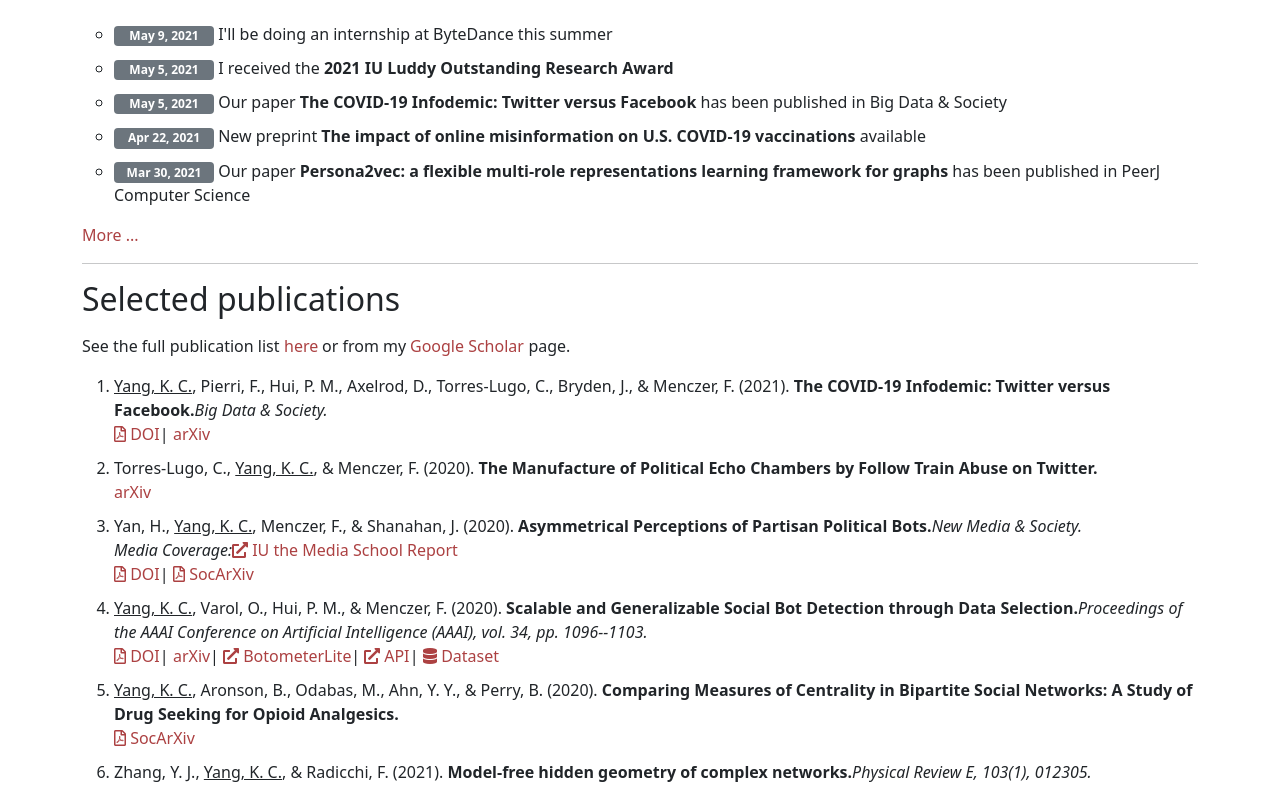
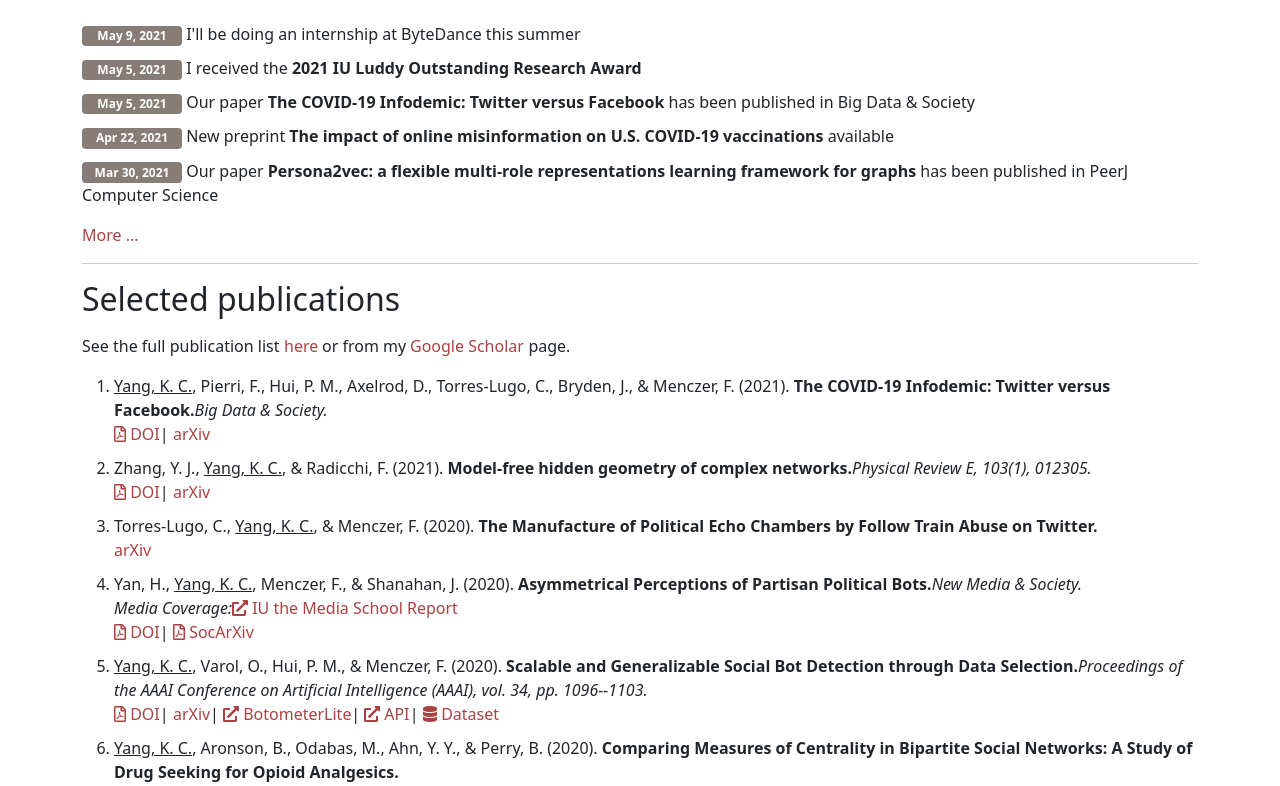
Before and after one commit to KaichengYang/homepage, a Vue app: page / in a window 1280 px wide. Shown: the part 504-1290 px from the top of the page. Built offline with nearby package versions, Linux system fonts and the light colour scheme; some icons are missing.

Commit message:
refactor the pub list

```diff
--- a/src/components/News.vue
+++ b/src/components/News.vue
@@ -1,9 +1,9 @@
 <template>
     <!-- news -->
     <div id="newslist">
-        <ul class="mt-3">
+        <ul class="mt-3" style="padding-left: 0">
             <li v-for="news in news_to_show">
-                <span class="badge bg-secondary" style="display:inline-block; width:100px">{{ news.date }}</span> <span v-html="news.msg"></span>
+                <span class="badge" style="display:inline-block; width:100px; background-color: #867d78">{{ news.date }}</span> <span v-html="news.msg"></span>
             </li>
         </ul>
 
--- a/src/components/Publist.vue
+++ b/src/components/Publist.vue
@@ -1,7 +1,7 @@
 <template>
     <div>
         <template v-for="paper_chunk in paper_chunks">
-            <h4 v-if="!is_home">{{ get_paper_meta_for_presentation(paper_chunk.meta) }}</h4>
+            <h4 v-if="!is_home">{{ paper_chunk.meta }}</h4>
             <PublistUnit v-bind:papers="paper_chunk.papers"/>
         </template>
         <BackForth v-bind:is_home="is_home" v-bind:target="'/pub'"/>
@@ -39,90 +39,45 @@ export default {
                 conf: "Conference Proceedings",
                 journal: "Journal Articles",
                 preprint: "Preprint"
+            },
+            default_paper_meta_order: {
+                topic: ["socialmedia", "opioid", "netsci"],
+                type: ["preprint", "journal", "conf"]
             }
         }
     },
     computed: {
         paper_chunks: function () {
-            if(this.view === "topic"){
-                return this.get_paper_chunks_topic()
-            } else if (this.view == "type"){
-                return this.get_paper_chunks_type()
-            } else if (this.view == "highlight"){
-                return this.get_paper_chunks_highlight()
-            } else {
-                return this.get_paper_chunks_year()
+            if(["topic", "type", "highlight"].indexOf(this.view) >= 0){
+                return this.get_paper_chunks(this.view);
+            }else{
+                return this.get_paper_chunks("year");
             }
         }
     },
     methods: {
-        get_paper_chunks_year: function () {
-            var year_set = new Set();
-            this.refs.forEach(paper => {
-                year_set.add(paper.year)
-            });
-            var year_list = Array.from(year_set).sort((a, b) => b - a);
+        get_paper_chunks: function (classifier_name) {
+            if(classifier_name in this.default_paper_meta_order){
+                var classifier_list = this.default_paper_meta_order[classifier_name]
+            }else{
+                var classifier_set = new Set();
+                for(var i=0; i<this.refs.length; i++){
+                    var paper_classifiers = this.refs[i][classifier_name];
+                    for(var j=0; j<paper_classifiers.length; j++){
+                        classifier_set.add(paper_classifiers[j]);
+                    }
+                }
+                var classifier_list = Array.from(classifier_set).sort((a, b) => b-a);
+            }
+
             var paper_chunks = Array();
-            for(var i=0; i<year_list.length; i++){
-                var year = year_list[i];
+            for(var i=0; i<classifier_list.length; i++){
+                var paper_classifier = classifier_list[i];
+                var temp_paper_list = this.refs.filter(paper => paper[classifier_name].indexOf(paper_classifier) >= 0);
+                temp_paper_list.sort((a, b) => b.year[0] - a.year[0]);
                 paper_chunks.push({
-                    meta: year,
-                    papers: this.refs.filter(paper => paper.year === year)
-                })
-            }
-            // console.log(year_list);
-            return paper_chunks;
-        },
-        get_paper_chunks_type: function () {
-            var type_set = new Set();
-            this.refs.forEach(paper => {
-                type_set.add(paper.type)
-            });
-            var type_list = Array.from(type_set).sort();
-            var paper_chunks = Array();
-            for(var i=0; i<type_list.length; i++){
-                var type = type_list[i];
-                paper_chunks.push({
-                    meta: type,
-                    papers: this.refs.filter(paper => paper.type == type)
-                })
-            }
-            return paper_chunks;
-        },
-        get_paper_chunks_topic: function () {
-            var topic_set = new Set();
-            for(var i=0; i<this.refs.length; i++){
-                var paper_topics = this.refs[i].topic;
-                for(var j=0; j<paper_topics.length; j++){
-                    topic_set.add(paper_topics[j]);
-                }
-            }
-            var topic_list = Array.from(topic_set).sort();
-            var paper_chunks = Array();
-            for(var i=0; i<topic_list.length; i++){
-                var topic = topic_list[i];
-                paper_chunks.push({
-                    meta: topic,
-                    papers: this.refs.filter(paper => paper.topic.indexOf(topic) >= 0)
-                })
-            }
-            return paper_chunks;
-        },
-        get_paper_chunks_highlight: function () {
-            var highlight_set = new Set();
-            for(var i=0; i<this.refs.length; i++){
-                var paper_highlight = this.refs[i].highlight;
-                for(var j=0; j<paper_highlight.length; j++){
-                    highlight_set.add(paper_highlight[j]);
-                }
-            }
-            var highlight_list = Array.from(highlight_set).sort();
-            var paper_chunks = Array();
-            for(var i=0; i<highlight_list.length; i++){
-                var highlight = highlight_list[i];
-                paper_chunks.push({
-                    meta: highlight,
-                    papers: this.refs.filter(paper => paper.highlight.indexOf(highlight) >= 0)
+                    meta: this.get_paper_meta_for_presentation(paper_classifier),
+                    papers: temp_paper_list
                 })
             }
             return paper_chunks;
--- a/src/components/PublistUnit.vue
+++ b/src/components/PublistUnit.vue
@@ -4,7 +4,7 @@
             <span v-for="paper in papers">
                 <li>
                     <span v-html="paper.authors"></span>
-                    ({{ paper.year }}).
+                    ({{ paper.year[0] }}).
                     <b>{{ paper.title }}</b>
                     <span v-if="paper.venue">
                         <i>{{ paper.venue }}</i>
--- a/static/css/style.css
+++ b/static/css/style.css
@@ -83,7 +83,7 @@ a:hover:before, .hvr-underline-from-left:focus:before, .hvr-underline-from-left:
   }
 
 #newslist > ul > li {
-    list-style-type: circle;
+    list-style-type: none;
   }
 
 li {
```
Also changed, not shown: static/files/refs.json (+48 -48 lines).
